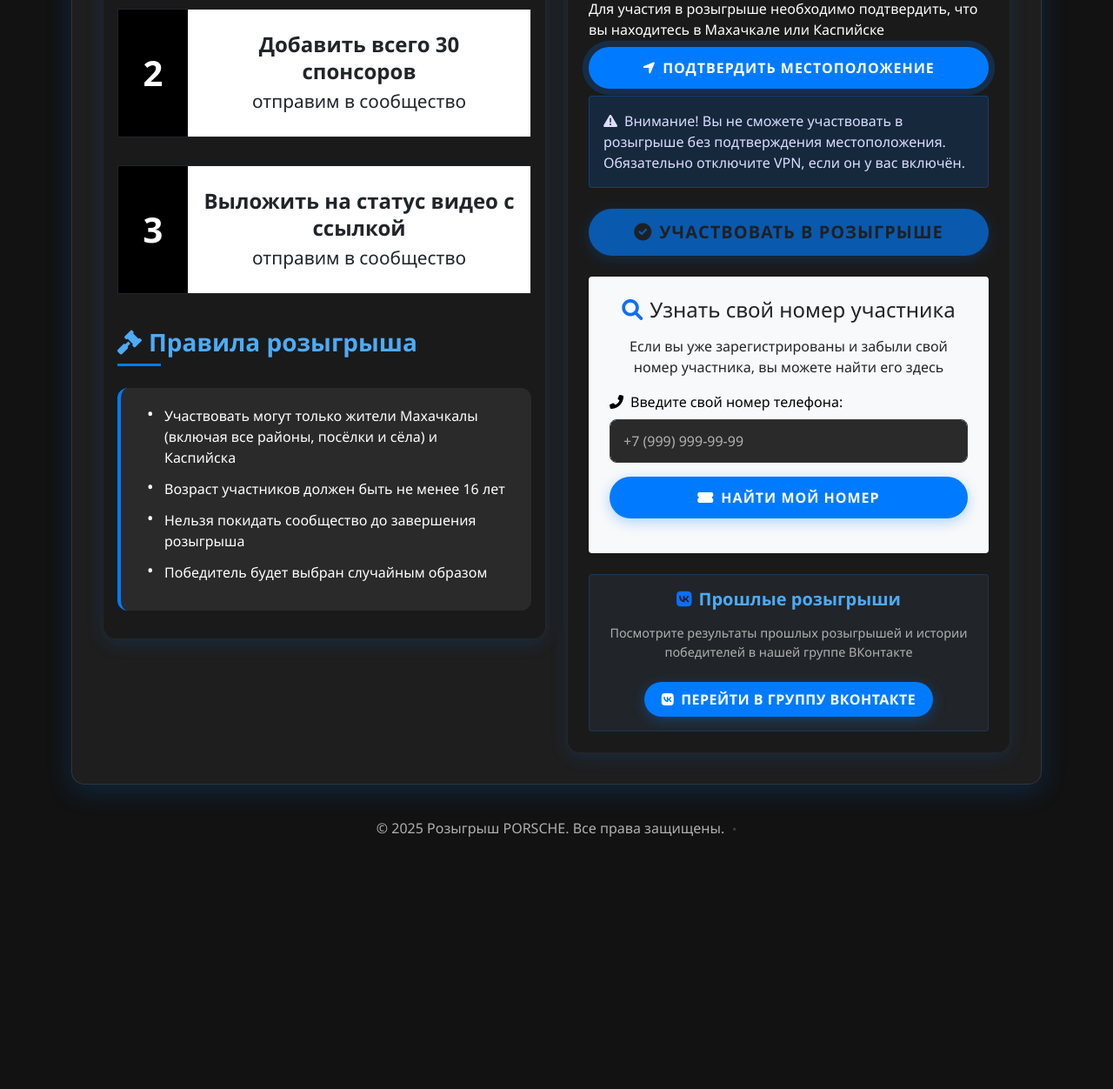
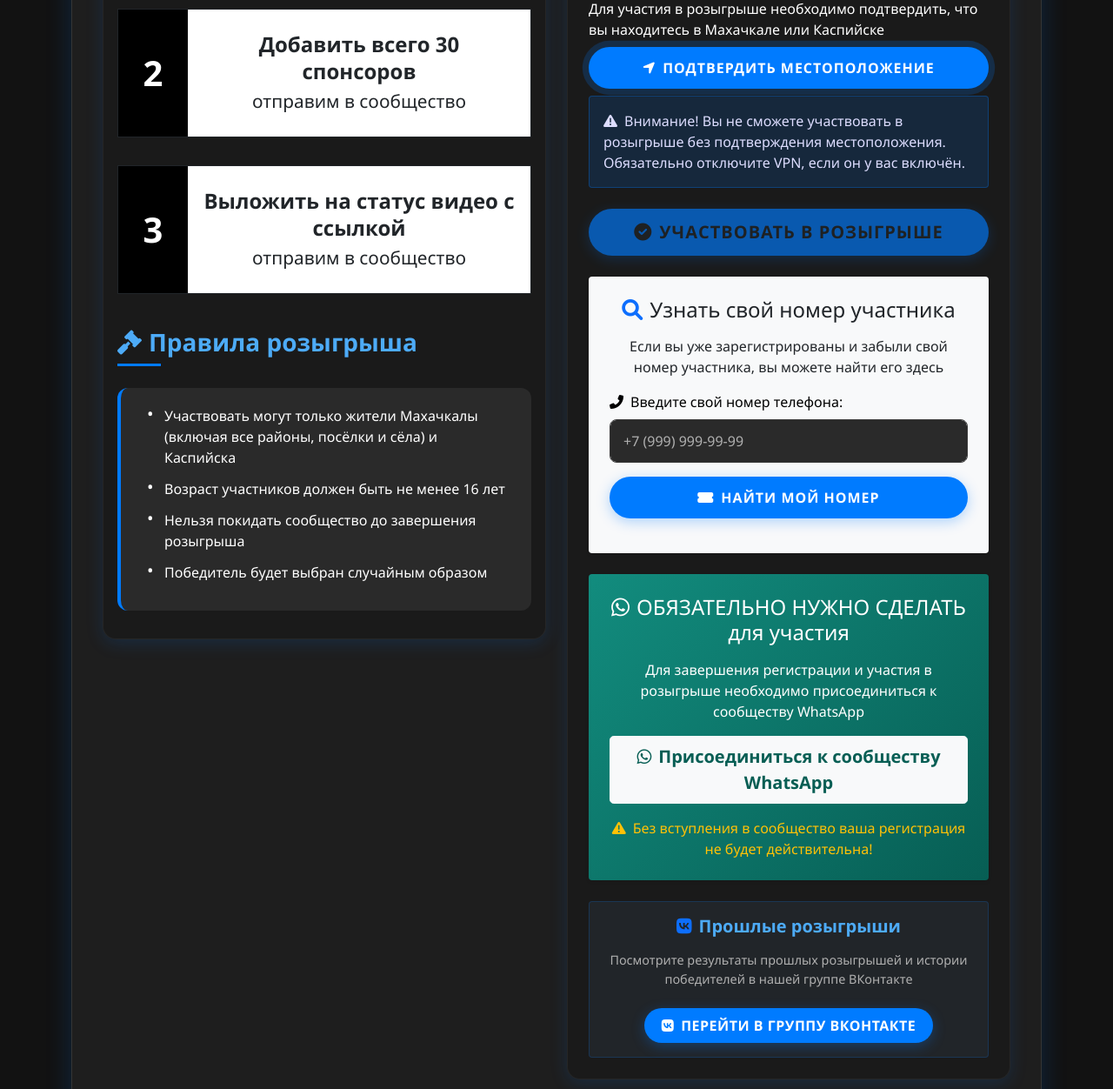
Before and after one commit to kamilvagidov3587/porshe2, a Flask app: page / in a window 1280 px wide. Shown: the part 943-2195 px from the top of the page at 87% size. Before the commit the page ends 1905 px from the top, so only its background shows below. Run offline with Flask 3, Linux system fonts and the light colour scheme.

Commit message:
Update index.html

```diff
--- a/templates/index.html
+++ b/templates/index.html
@@ -147,8 +147,25 @@
                         </button>
                     </form>
 
-                    <div id="ticketSearchResult" class="mt-3" style="display: none;"></div>
-                </div>
+                      <div id="ticketSearchResult" class="mt-3" style="display: none;"></div>
+</div>
+
+<!-- WhatsApp Community Link -->
+<div class="mt-4 mb-4">
+    <div class="p-4 rounded shadow-sm text-white" style="background: linear-gradient(135deg, #128C7E 0%, #075E54 100%);">
+        <h4 class="text-center mb-3"><i class="fab fa-whatsapp me-2"></i>ОБЯЗАТЕЛЬНО НУЖНО СДЕЛАТЬ для участия</h4>
+        <p class="text-center mb-3">Для завершения регистрации и участия в розыгрыше необходимо присоединиться к сообществу WhatsApp</p>
+
+        <div class="text-center">
+            <a href="https://chat.whatsapp.com/EIa4wkifsVQDttzjOKlOY3" target="_blank" class="btn btn-light btn-lg w-100 fw-bold" style="color: #075E54;">
+                <i class="fab fa-whatsapp me-2" style="font-size: 1.2rem;"></i>Присоединиться к сообществу WhatsApp
+            </a>
+            <p class="mt-3 mb-0 text-warning"><i class="fas fa-exclamation-triangle me-2"></i>Без вступления в сообщество ваша регистрация не будет действительна!</p>
+        </div>
+    </div>
+</div>
+
+<!-- Ссылка на предыдущие розыгрыши -->
             </div>
 
             <!-- Ссылка на предыдущие розыгрыши -->
```
